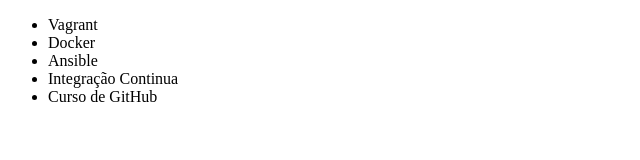
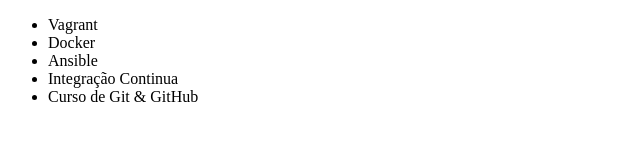
Before and after one commit to aquino1812/git_aquino, a plain HTML site: page index.html in a window 1280 px wide. Shown: the full height of the page, 0-640 px from the left. Drawn offline with Linux system fonts and the light colour scheme.

Commit message:
alteração nome curso GIT

```diff
--- a/index.html
+++ b/index.html
@@ -10,7 +10,7 @@
         <li>Docker</li>
         <li>Ansible</li>
         <li>Integração Continua</li>
-	  <li> Curso de GitHub </li>
+	  <li> Curso de Git & GitHub </li>
     </ul>
 </body>
 </html>
```
